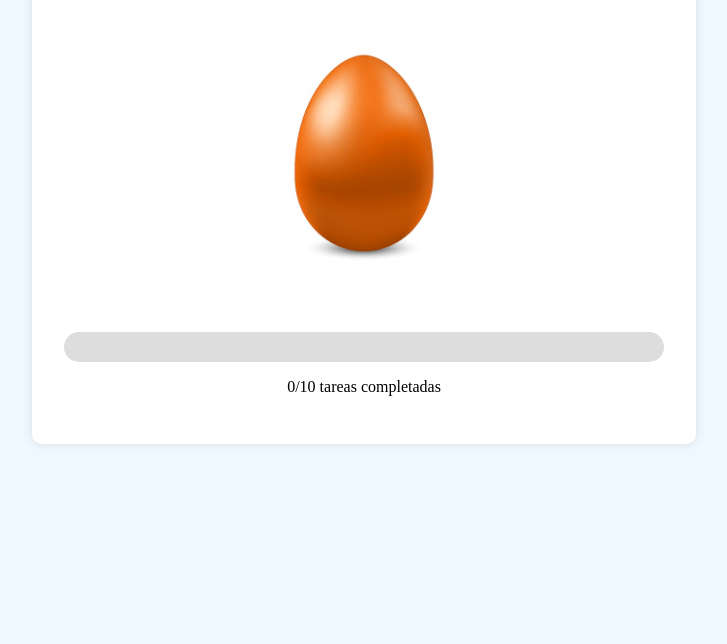
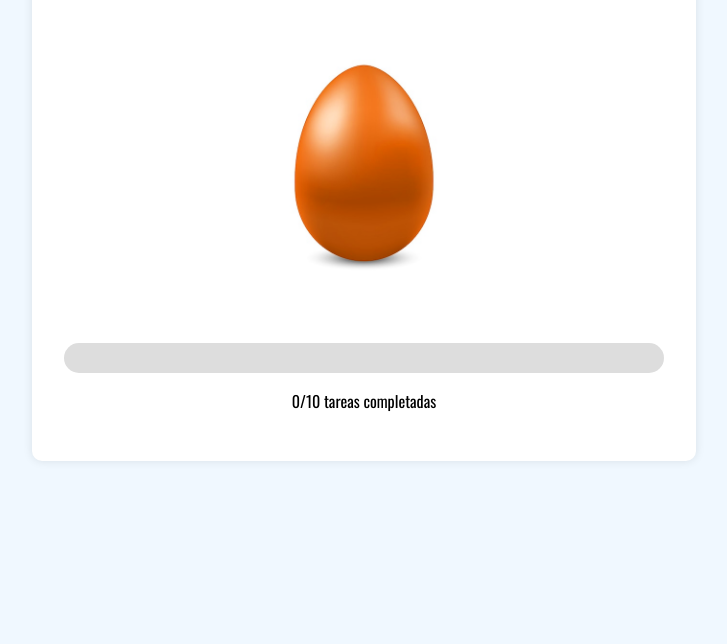
Before and after one commit to Crjs2025/DragonGrupal, a plain HTML site: page index.html in a window 1280 px wide. Shown: the part 156-800 px from the top of the page, without its empty margins (276-1003 px from the left). Drawn offline with nearby package versions, Linux system fonts and the light colour scheme.

Commit message:
Update style.css

```diff
--- a/style.css
+++ b/style.css
@@ -1,5 +1,5 @@
 body {
-  font-family: Chivo;
+  font-family: Oswald; sans-serif;
   background: #f0f8ff;
   text-align: center;
   padding: 2rem;
```
